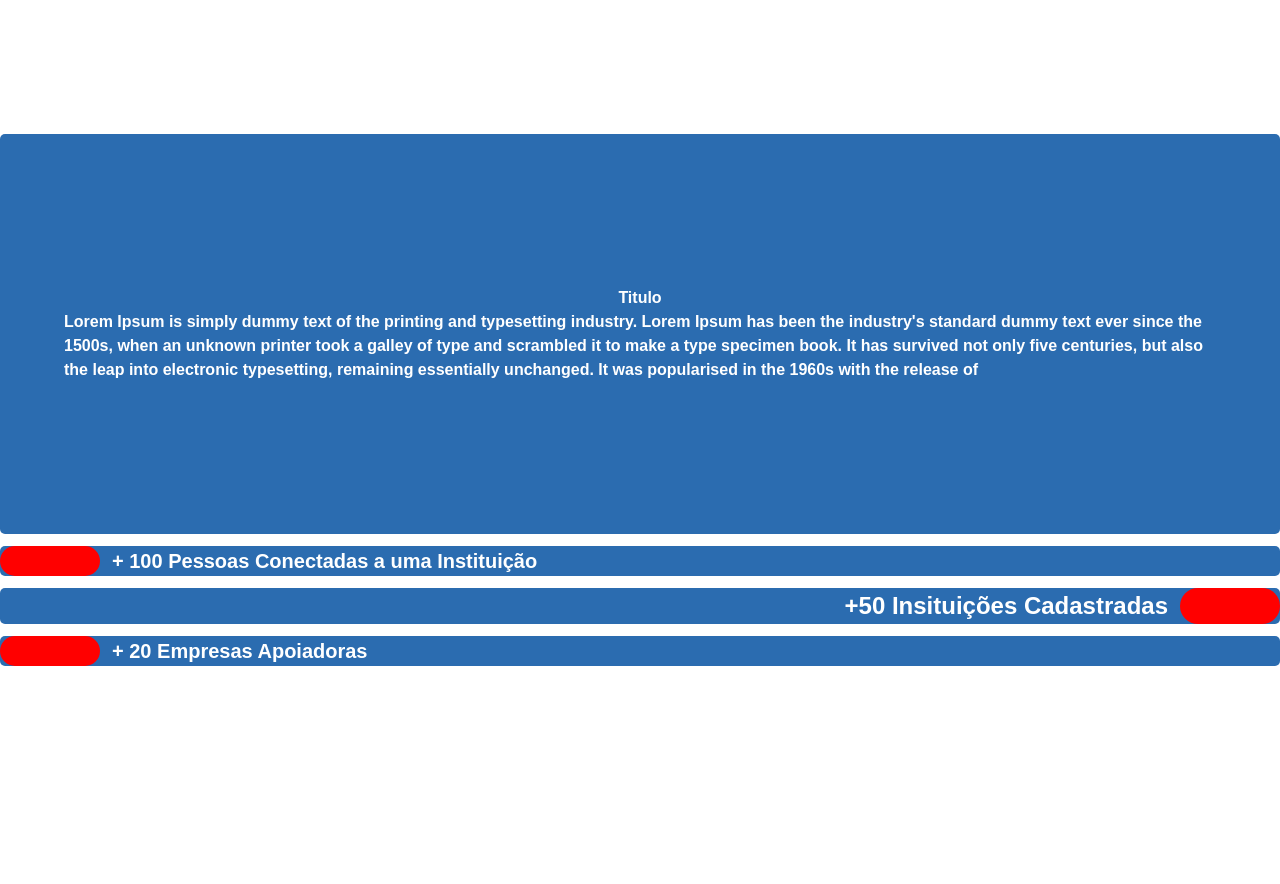
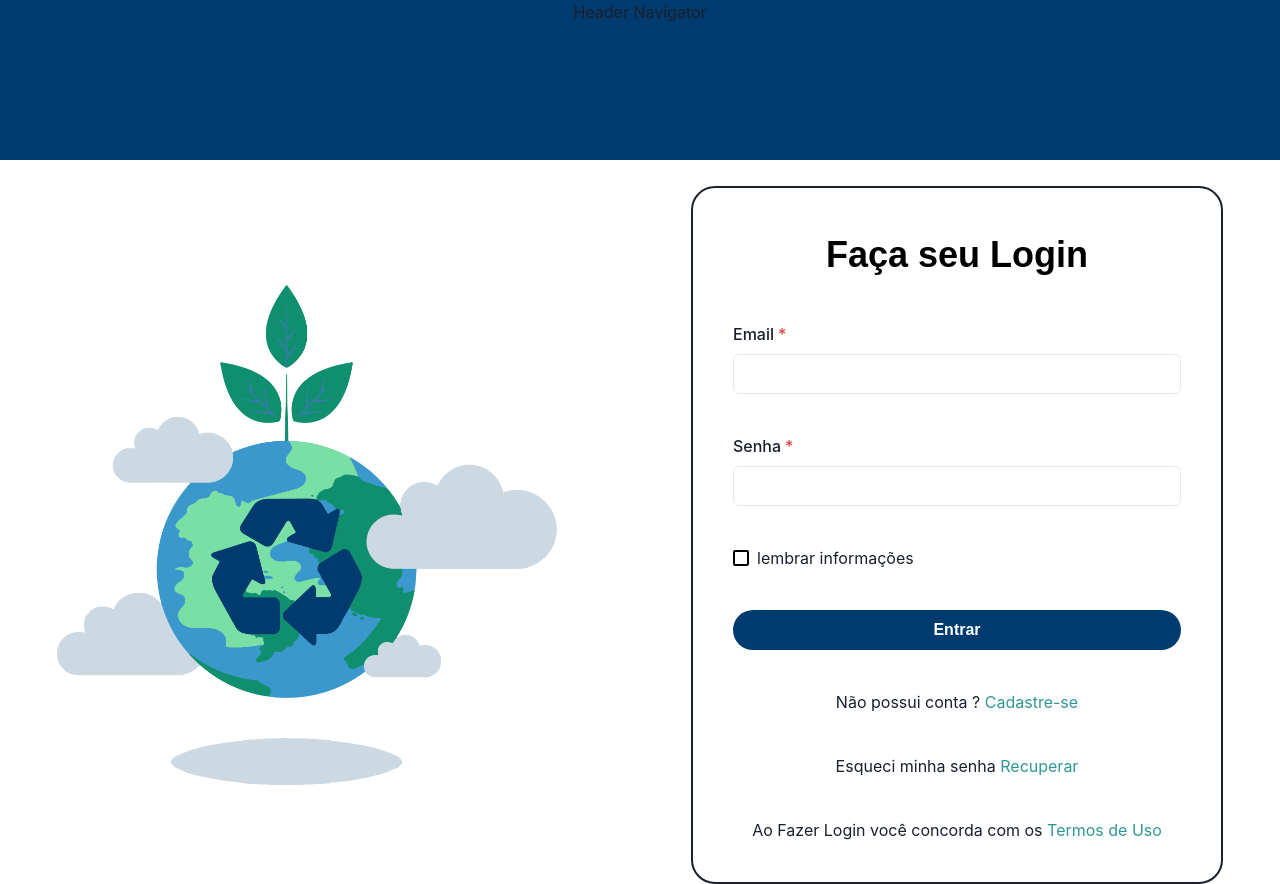
Before and after one commit to phedrohenriique/provi-hack-environment, a Next.js app: page / in a window 1280 px wide. Before the commit the page ends 800 px from the top, so only its background shows below. Built offline with nearby package versions, Linux system fonts and the light colour scheme.

Commit message:
home page

```diff
--- a/src/components/Logincard/index.js
+++ b/src/components/Logincard/index.js
@@ -8,7 +8,8 @@ import {
     Input,
     Text,
     VStack,
-    Link, } from '@chakra-ui/react'
+    Link,
+} from '@chakra-ui/react'
 import React from 'react'
 import BlueButton from '../Button/BlueButton'
 
@@ -47,8 +48,14 @@ function LoginCard() {
     }
 
     return (
+        <Box
+        minW={'-moz-fit-content'}
+        minH={'-moz-fit-content'}
+        >
             <form onSubmit={handleSubmit}>
                 <VStack
+                    minW={'50%'}
+                    minHeight={'50%'}
                     spacing={5}
                     border="2px"
                     padding={10}
@@ -80,12 +87,13 @@ function LoginCard() {
                         />
                     </FormControl>
                     <Checkbox border='black' alignSelf='flex-start'>lembrar informações </Checkbox>
-                <Box><BlueButton type='submit' text={'Entrar'} width='md'/></Box>
+                    <Box><BlueButton type='submit' text={'Entrar'} width='md' /></Box>
                     <Text>Não possui conta ? <Link color='teal.500' href='#'>Cadastre-se</Link></Text>
                     <Text>Esqueci minha senha <Link color='teal.500' href='#'>Recuperar</Link></Text>
                     <Text>Ao Fazer Login você concorda com os <Link color='teal.500' href='#'>Termos de Uso</Link></Text>
                 </VStack>
             </form>
+        </Box>
     )
 }
 
--- a/src/pages/_app.js
+++ b/src/pages/_app.js
@@ -1,9 +1,13 @@
-import { ChakraProvider } from '@chakra-ui/react'
+import {
+  ChakraProvider,
+  Box
+ } from '@chakra-ui/react'
 import '../styles/globals.css'
 function MyApp({ Component, pageProps }) {
 
   return <>
     <ChakraProvider>
+    <Box height='20vh' background='#003B70' textAlign='center'>Header Navigator</Box>
       <Component {...pageProps} />
     </ChakraProvider>
   </>
--- a/src/pages/index.js
+++ b/src/pages/index.js
@@ -1,8 +1,11 @@
 import react from "react"
+import Image from "next/image"
+import world from '../assets/sustainableworld.png'
 import {
   Box,
   Text
 } from "@chakra-ui/react"
+import LoginCard from "../components/Logincard"
 
 export default function Home() {
   const style = {
@@ -18,90 +21,20 @@ export default function Home() {
   return (
     <>
       <Box
-        display='flex'
-        flexDirection='column'
-        gap={3}>
-        <Box
-          minH='50vh'
-          minW='90vw'
-          bg={style.color}
-          display='flex'
-          flexDirection='column'
-          alignItems='center'
-          justifyContent='center'
-          borderRadius={5}
-        >
-          <Text
-            style={styleText}
-          >Titulo</Text>
-          <Text
-            paddingX='5%'
-            style={styleText}
-          >Lorem Ipsum is simply dummy text of the printing and typesetting industry. Lorem Ipsum has been the industry's standard dummy text ever since the 1500s, when an unknown printer took a galley of type and scrambled it to make a type specimen book. It has survived not only five centuries, but also the leap into electronic typesetting, remaining essentially unchanged. It was popularised in the 1960s with the release of</Text>
-
-        </Box>
-        <Box
-          gap={3}
-          borderRadius={5}
-          bg={style.color}
-          minWidth='90vw'
-          display='flex'
-          flexDirection='row'
-        >
-          <Box
-            borderRadius={70}
-            bg='red'
-            width='100px'
-            alignItems='center'
-            justifyContent='center'
-          ></Box>
-          <Text
-            style={styleText}
-            fontSize='xl'
-          >+ 100 Pessoas Conectadas a uma Instituição</Text>
-        </Box>
-        <Box
-          gap={3}
-          borderRadius={5}
-          bg={style.color}
-          minWidth='90vw'
-          display='flex'
-          flexDirection='row'
-          justifyContent='flex-end'
-        >
-          <Text
-            style={styleText}
-            fontSize='2xl'
-            alignContent='flex-end'
-          >+50 Insituições Cadastradas</Text>
-          <Box
-            borderRadius={70}
-            bg='red'
-            width='100px'
-            alignItems='center'
-            justifyContent='center'
-          ></Box>
-        </Box>
-        <Box
-          gap={3}
-          borderRadius={5}
-          bg={style.color}
-          minWidth='90vw'
-          display='flex'
-          flexDirection='row'
-        >
-          <Box
-            borderRadius={70}
-            bg='red'
-            width='100px'
-            alignItems='center'
-            justifyContent='center'
-          ></Box>
-          <Text
-            style={styleText}
-            fontSize='xl'
-          >+ 20 Empresas Apoiadoras</Text>
-        </Box>
+      marginY='2%'
+      display='flex'
+      flexDir='row'
+      alignItems='center'
+      justifyContent='space-around'
+      gap={5}
+      >
+        <Image
+        src={world}
+        width='500px'
+        height='500px'
+        layout="fixed"
+        />
+        <LoginCard />
       </Box>
     </>
   )
--- a/src/styles/globals.css
+++ b/src/styles/globals.css
@@ -6,11 +6,6 @@ body {
   margin: 0;
   font-family: -apple-system, BlinkMacSystemFont, Segoe UI, Roboto, Oxygen,
     Ubuntu, Cantarell, Fira Sans, Droid Sans, Helvetica Neue, sans-serif;
-
-  display: flex;
-  flex-direction: column;
-  justify-content: center;
-  align-items: center;
 
 }
 
```
Also changed, not shown: src/assets/sustainableworld.png (added). Lines whose indentation alone changed are shown as unchanged.
